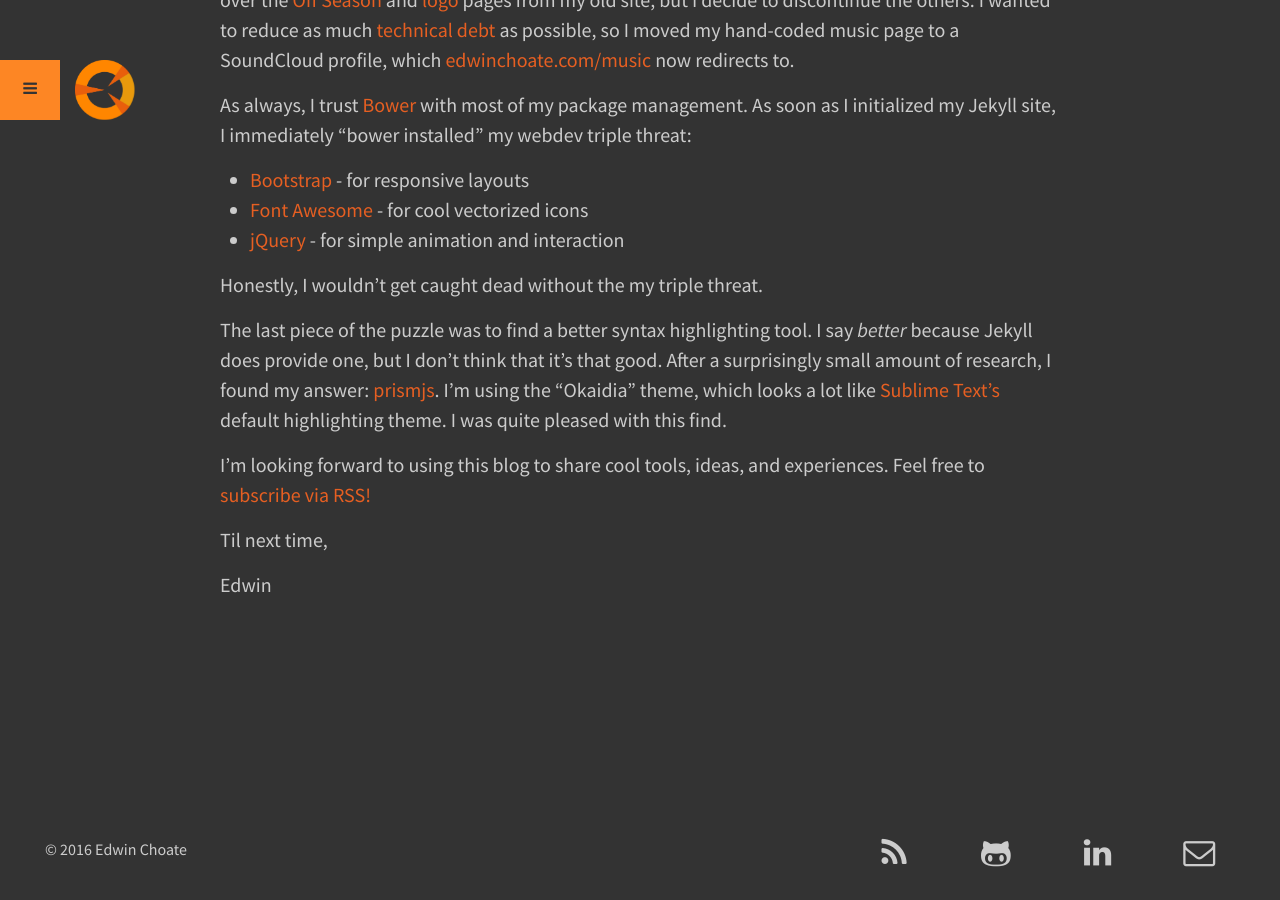
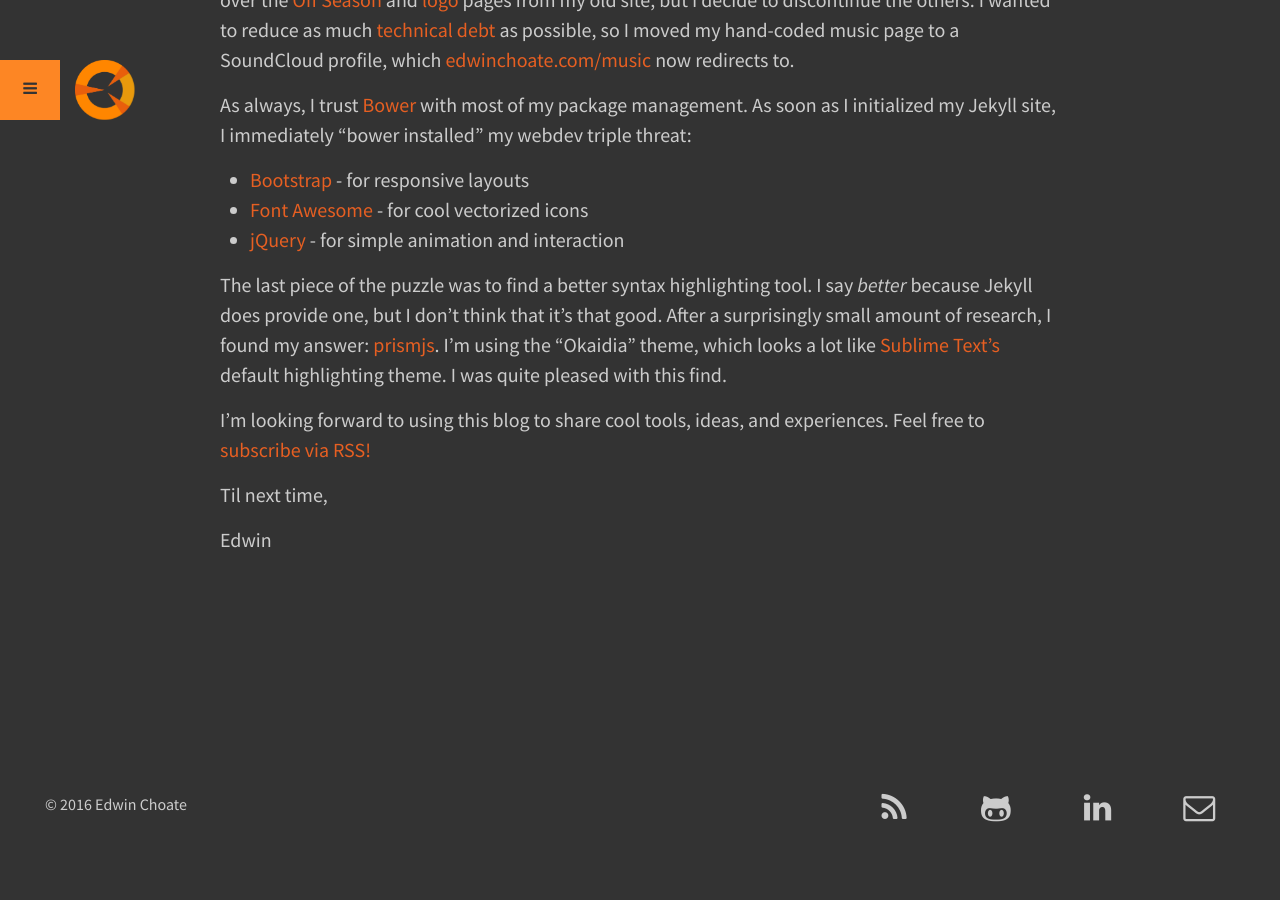
Before and after one commit to edwinchoate/edwinchoate.github.io, a Jekyll site: the page built from _posts/2016-02-02-welcome.md, in a window 1280 px wide and 900 px high, scrolled down 1350 px. Built offline with Jekyll 4.4.1, drawn with Linux system fonts in a browser that asks for light colours; after the commit the page ends 2205 px from its top, so only the background shows below that.

Commit message:
proofreading welcome post

```diff
--- a/_posts/2016-02-02-welcome.md
+++ b/_posts/2016-02-02-welcome.md
@@ -38,8 +38,6 @@
 - [Font Awesome](https://fortawesome.github.io/Font-Awesome/) - for cool vectorized icons
 - [jQuery](http://jquery.com/) - for simple animation and interaction
 
-Honestly, I wouldn't get caught dead without the my triple threat.
-
 The last piece of the puzzle was to find a better syntax highlighting tool. I say _better_ because Jekyll does provide one, but I don't think that it's that good. After a surprisingly small amount of research, I found my answer: [prismjs](http://prismjs.com/). I'm using the "Okaidia" theme, which looks a lot like [Sublime Text's](https://www.sublimetext.com/) default highlighting theme. I was quite pleased with this find.
 
 I'm looking forward to using this blog to share cool tools, ideas, and experiences. Feel free to [subscribe via RSS!](http://www.edwinchoate.com/feed.xml)
```
